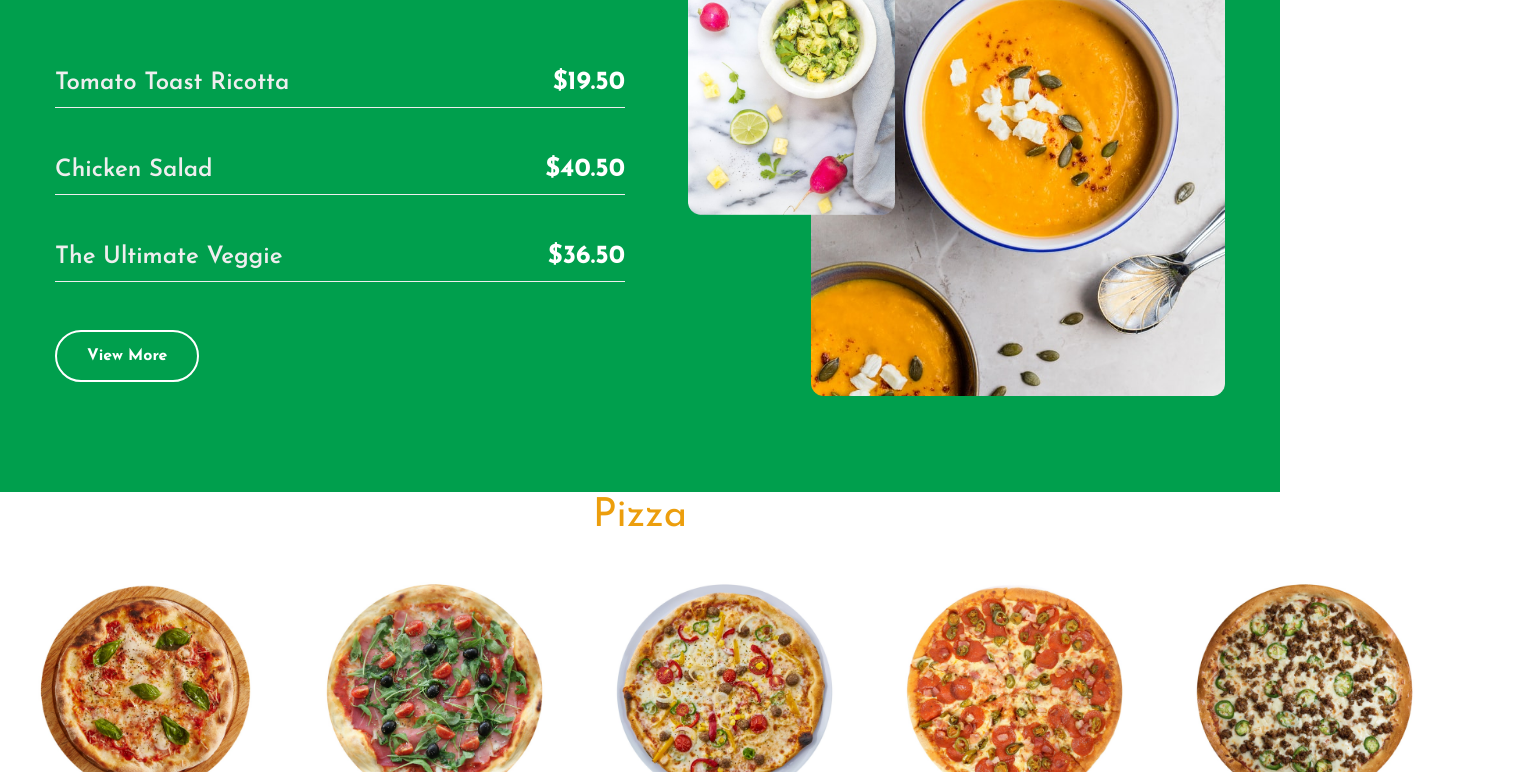
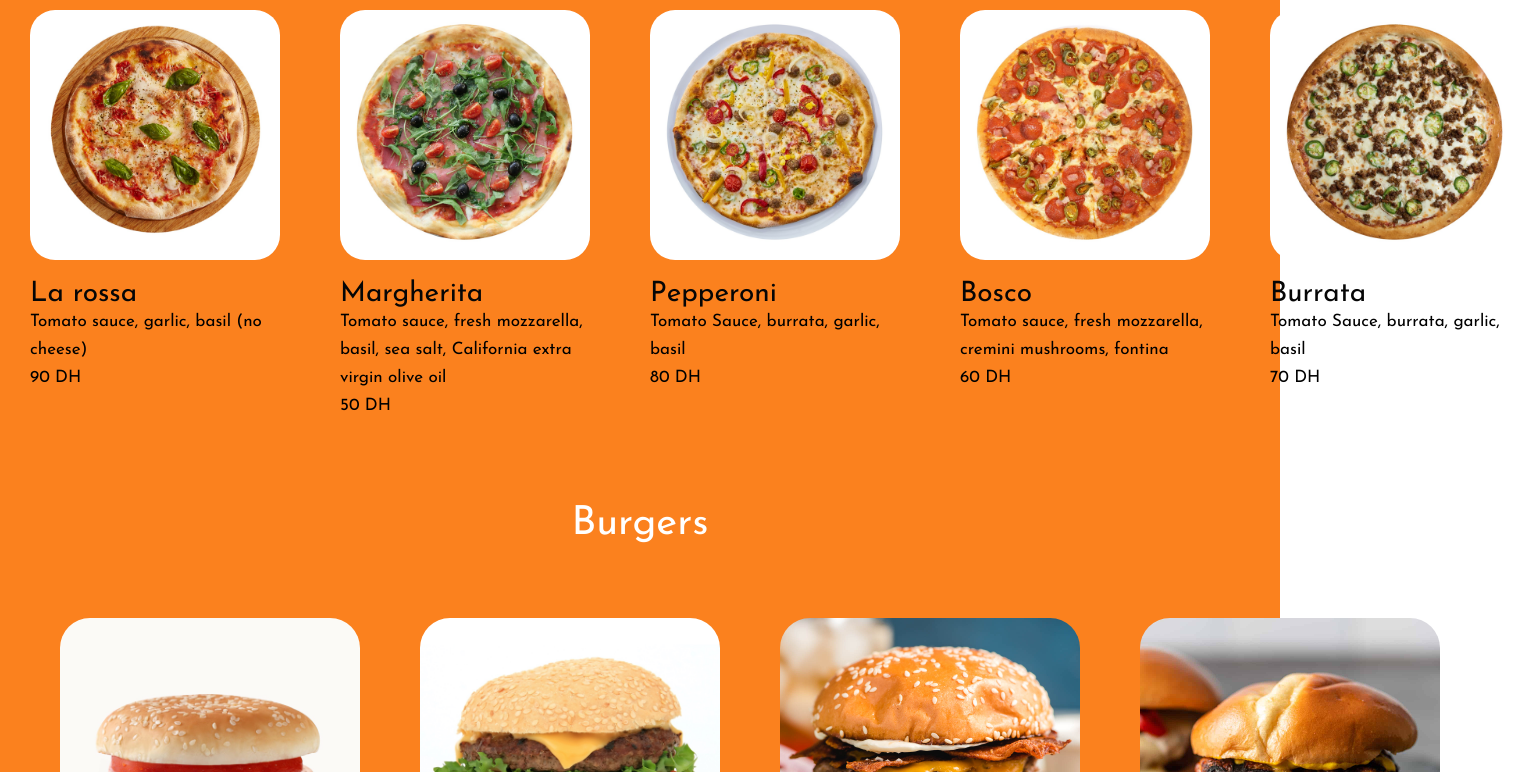
Before and after one commit to TERMOUSSI-LAMIAA/Brief1, a plain HTML site: page menu.html in a window 1280 px wide. Shown: the part 218-990 px from the top of the page, 1530 px wide, since content can reach past the window. Drawn offline with Linux system fonts and the light colour scheme.

Commit message:
update menu & contact

```diff
--- a/assets/css/style.css
+++ b/assets/css/style.css
@@ -1,58 +1,78 @@
+@import url("https://fonts.googleapis.com/css2?family=Inter:wght@300;400;500;700&family=Josefin+Sans&family=Playfair+Display&display=swap");
 
-#formulaire-section{
+#formulaire-section {
   padding: 100px 10px 20px 20px;
-    background-color: rgb(240, 162, 17);
-    font-family: 'Josefin Sans', sans-serif;
+  background-color: #fb811e;
+  font-family: "Josefin Sans", sans-serif;
   color: rgb(0, 0, 0);
-    display:flex;
+  display: flex;
 }
-.div-form{
+.div-form {
   padding-bottom: 20px;
   justify-content: space-between;
   margin-left: 150px;
 }
-.div-form iframe{
-    margin-top:50px;
+.div-form iframe {
+  margin-top: 50px;
 }
-.div-form h2{
-    color:rgb(1, 87, 1);
+.div-form h2 {
+  color: rgb(1, 87, 1);
 }
-.titre{
+.titre {
   padding-top: 10px;
   text-align: center;
 }
-.div-plat{
-    display:flex;
-
+.div-plat {
+  display: flex;
+  justify-content: space-evenly;
 }
-.plat{
+#div-plat-salad,
+#div-plat-burger {
+  padding: 30px;
+}
+.plat {
+  color: #000000;
   justify-content: space-between;
-    margin: 20px ;
+  margin: 20px;
+  font-family: "Josefin Sans", sans-serif;
+  padding: 10px;
 }
-.section-menu h1{
-    color:rgb(236, 158, 13)
+.plat p {
+  color: #000000;
 }
-.section-menu img{
+.section-menu h1 {
+  color: rgb(255, 255, 255);
+  font-family: "Josefin Sans", sans-serif;
+  margin-top: 50px;
+}
+.section-menu {
+  padding-top: 7%;
+  background-color: #fb811e;
+}
+.section-menu img {
   border-radius: 10%;
   margin-top: 20px;
   margin-bottom: 20px;
 }
 input[type="submit"] {
-    background-color:rgb(1, 87, 1);
+  background-color: #009f4d;
+  font-size: large;
   color: #fff;
   padding: 20px 60px;
   border: none;
   border-radius: 5px;
   cursor: pointer;
-    margin-left:50px;
+  margin-left: 50px;
 }
 .div-form input[type="date"],
 .div-form input[type="number"],
 .div-form input[type="tel"],
 .div-form input[type="text"] {
+  height: 40px;
   width: 80%;
+  border-radius: 30px;
 }
-@media screen and (max-width: 768px){
+@media screen and (max-width: 768px) {
   body {
     font-size: 16px;
   }
--- a/menu.html
+++ b/menu.html
@@ -5,10 +5,11 @@
     <!-- Required meta tags -->
     <meta charset="utf-8">
     <meta name="viewport" content="width=device-width, initial-scale=1, shrink-to-fit=no">
-    <title>Food & Drinks - Menu   </title>
-    <meta name="description" content="Welcome to Food & Drinks.Explore a diverse menu featuring tantalizing appetizers and mouthwatering entrees, each dish is meticulously prepared using the freshest, locally-sourced ingredients."/>
+    <title>Food & Drinks - Menu </title>
+    <meta name="description"
+        content="Welcome to Food & Drinks.Explore a diverse menu featuring tantalizing appetizers and mouthwatering entrees, each dish is meticulously prepared using the freshest, locally-sourced ingredients." />
     <mete name="keywords" content="Local Ingredients,Tea Varieties,Brunch Ideas" />
-    <meta name="author" content="Bistros restaurant"/>
+    <meta name="author" content="Bistros restaurant" />
     <!-- google-fonts -->
     <link href="//fonts.googleapis.com/css2?family=Josefin+Sans:wght@100;200;300;400;500;600;700&display=swap"
         rel="stylesheet">
@@ -17,6 +18,7 @@
     <link rel="stylesheet" href="assets/css/style-starter.css">
     <link rel="stylesheet" href="assets/css/style.css">
 </head>
+
 <body>
     <!--header-->
     <header id="site-header" class="fixed-top" style="background-color:rgb(17, 111, 50);">
@@ -36,15 +38,15 @@
                     <span class="navbar-toggler-icon fa icon-expand fa-bars"></span>
                     <span class="navbar-toggler-icon fa icon-close fa-times"></span>
                 </button>
-                    <div class="collapse navbar-collapse" id="navbarTogglerDemo02" >
+                <div class="collapse navbar-collapse" id="navbarTogglerDemo02">
                     <ul class="navbar-nav ml-lg-auto">
-                        <li class="nav-item active">
+                        <li class="nav-item ">
                             <a class="nav-link" href="index.html">Home <span class="sr-only">(current)</span></a>
                         </li>
                         <li class="nav-item">
                             <a class="nav-link" href="about.html">About Us</a>
                         </li>
-                        <li class="nav-item">
+                        <li class="nav-item active">
                             <a class="nav-link" href="menu.html">Menu</a>
                         </li>
                         <li class="nav-item">
@@ -84,57 +86,7 @@
     </header>
     <!--//header-->
 
-    <!-- dishes section -->
-    <section class="w3l-recipes py-5" id="menu">
-        <div class="container py-md-5 py-4">
-            <div class="row">
-                <div class="col-lg-6 recipe-left mb-md-0 mb-5">
-                    <div class="section-heading mb-sm-5 mb-4">
-                        <h3 class="title-style mb-2 text-white">Our Dishes</h3>
-                        <p class="lead text-white">
-                            Sed ut perspiciatis unde omnis iste natus error sit accusantium doloremque,
-                            eaque ipsa quae ab illo inventore.
-                        </p>
-                    </div>
-                    <div class="menu-sec mt-5 pt-md-4">
-                        <div class="row border-dot no-gutters">
-                            <div class="col-8 menu-item-name-home">
-                                <h6>Tomato Toast Ricotta</h6>
-                            </div>
-                            <div class="col-4 menu-item-price-home text-right">
-                                <h6>$19.50</h6>
-                            </div>
-                        </div>
-                    </div>
-                    <div class="menu-sec mt-sm-5 mt-4">
-                        <div class="row border-dot no-gutters">
-                            <div class="col-8 menu-item-name-home">
-                                <h6>Chicken Salad</h6>
-                            </div>
-                            <div class="col-4 menu-item-price-home text-right">
-                                <h6>$40.50</h6>
-                            </div>
-                        </div>
-                    </div>
-                    <div class="menu-sec mt-sm-5 mt-4">
-                        <div class="row border-dot no-gutters">
-                            <div class="col-8 menu-item-name-home">
-                                <h6>The Ultimate Veggie </h6>
-                            </div>
-                            <div class="col-4 menu-item-price-home text-right">
-                                <h6>$36.50</h6>
-                            </div>
-                        </div>
-                    </div>
-                    <a class="btn btn-style-white btn-style-border mt-5" href="about.html">View More</a>
-                </div>
-                <div class="col-lg-6 recipe-right pl-5">
-                    <img src="assets/images/image1.png" alt="" class="img-fluid img-responsive" />
-                </div>
-            </div>
-        </div>
-    </section>
-    <!-- //dishes section -->
+
     <!-- menu section -->
     <section class="section-menu">
         <!-- Pizza -->
@@ -144,93 +96,97 @@
                 <img src="assets/images/la_rossa.jpeg" alt="la_rossa " width="250" height="250">
                 <h3>La rossa</h3>
                 <p>Tomato sauce, garlic, basil (no cheese)</p>
-                <p >90 DH</p>
+                <p>90 DH</p>
             </div>
 
             <div class="plat">
                 <img src="assets/images/margherita.jpeg" alt="margherita" width="250" height="250">
                 <h3>Margherita</h3>
                 <p>Tomato sauce, fresh mozzarella, basil, sea salt, California extra virgin olive oil</p>
-                <p >50 DH</p>
+                <p>50 DH</p>
             </div>
 
             <div class="plat">
                 <img src="assets/images/pepperoni.jpeg" alt="pepperoni" width="250" height="250">
                 <h3>Pepperoni</h3>
                 <p>Tomato Sauce, burrata, garlic, basil</p>
-                <p >80 DH</p>
+                <p>80 DH</p>
             </div>
             <div class="plat">
-                <img src="assets/images/bosco.jpeg" alt="bosco"  width="250" height="250">
+                <img src="assets/images/bosco.jpeg" alt="bosco" width="250" height="250">
                 <h3>Bosco</h3>
                 <p>Tomato sauce, fresh mozzarella, cremini mushrooms, fontina</p>
-                <p >60 DH</p>
+                <p>60 DH</p>
             </div>
             <div class="plat">
                 <img src="assets/images/burrata.jpeg" alt="burrata" width="250" height="250">
                 <h3>Burrata</h3>
                 <p>Tomato Sauce, burrata, garlic, basil</p>
-                <p >70 DH</p>
+                <p>70 DH</p>
             </div>
         </div>
         <!-- Burgers -->
         <h1 class="titre">Burgers</h1>
-        <div class="div-plat">
+        <div class="div-plat" id="div-plat-burger">
             <div class="plat">
                 <img src="assets/images/hamburger.jpeg" alt="hamburger" width="300" height="300">
                 <h3>Hamburger</h3>
-                <p>Single or Double Choice of lettuce, tomato, pickle or onion. Add cheese or all-natural applewood smoked bacon.</p>
-                <p >40 DH</p>
+                <p>Single or Double Choice of lettuce, tomato, pickle or onion. Add cheese or all-natural applewood
+                    smoked bacon.</p>
+                <p>40 DH</p>
             </div>
 
             <div class="plat">
                 <img src="assets/images/cheeseburger.jpeg" alt="cheeseburger" width="300" height="300">
                 <h3>Cheeseburger</h3>
                 <p>Cheeseburger and a Shroom Burger topped with lettuce, tomato</p>
-                <p >60 DH</p>
+                <p>60 DH</p>
             </div>
 
             <div class="plat">
                 <img src="assets/images/double-hamburger.jpg" alt="double-hamburger" width="300" height="300">
                 <h3>Double-hamburger</h3>
-                <p>Double Choice of lettuce, tomato, pickle or onion. Add cheese or all-natural applewood smoked bacon.</p>
-                <p >80 DH</p>
+                <p>Double Choice of lettuce, tomato, pickle or onion. Add cheese or all-natural applewood smoked bacon.
+                </p>
+                <p>80 DH</p>
             </div>
             <div class="plat">
                 <img src="assets/images/turkry_burger.jpg" alt="turkey_burger" width="300" height="300">
                 <h3>Turkey_burger</h3>
                 <p>sautéed onions, jalapenos, pepperjack cheese, and chipotle mayo</p>
-                <p >55 DH</p>
+                <p>55 DH</p>
             </div>
         </div>
         <!-- Salads -->
         <h1 class="titre">Salads</h1>
-        <div class="div-plat">
+        <div class="div-plat" id="div-plat-salad">
             <div class="plat">
                 <img src="assets/images/Beet Salad.jpg" alt="Beet" width="300" height="300">
                 <h3>Beet Salad</h3>
                 <p>Red beets, goat cheese, arugula, endive & pistachio lemon honey dressing</p>
-                <p >45 DH</p>
+                <p>45 DH</p>
             </div>
 
             <div class="plat">
                 <img src="assets/images/Brussels Sprouts Salad.jpeg" alt="Brussels" width="300" height="300">
                 <h3>Brussels Sprouts Salad</h3>
                 <p>Thin sliced Brussels sprouts, avocado & Parmigiano Reggiano, fresh lemon, salt & pepper</p>
-                <p >60 DH</p>
+                <p>60 DH</p>
             </div>
 
             <div class="plat">
                 <img src="assets/images/Goat Cheese & Spinach Salad.jpeg" alt="Spinach" width="300" height="300">
                 <h3>Goat Cheese & Spinach Salad</h3>
                 <p>Warm goat cheese, baby spinach, honey & roasted pine nuts</p>
-                <p >55 DH</p>
+                <p>55 DH</p>
             </div>
             <div class="plat">
-                <img src="assets/images/serafina-chicken-salad-menuitem-66335085-726.webp" alt="chicken" width="300" height="300">
+                <img src="assets/images/serafina-chicken-salad-menuitem-66335085-726.webp" alt="chicken" width="300"
+                    height="300">
                 <h3>Serafina Chicken Salad</h3>
-                <p>Grilled organic chicken breast, romaine & mesclun, sun dried tomatoes, raisins & pine nuts, pesto dressing</p>
-                <p >40 DH</p>
+                <p>Grilled organic chicken breast, romaine & mesclun, sun dried tomatoes, raisins & pine nuts, pesto
+                    dressing</p>
+                <p>40 DH</p>
             </div>
         </div>
         <!-- Drinks -->
@@ -240,34 +196,34 @@
                 <img src="assets/images/americano.jpg" alt="americano" width="300" height="300">
                 <h3>Americano</h3>
                 <p>Espresso, Water</p>
-                <p >20 DH</p>
+                <p>20 DH</p>
             </div>
 
             <div class="plat">
                 <img src="assets/images/juice.jpg" alt="juice" width="300" height="300">
                 <h3>Juice</h3>
                 <p>Orange / Apple</p>
-                <p >25 DH</p>
+                <p>25 DH</p>
             </div>
 
             <div class="plat">
                 <img src="assets/images/tea.webp" alt="tea" width="300" height="300">
                 <h3>Tea</h3>
                 <p>Black / Green / White / Fruit</p>
-                <p >15 DH</p>
+                <p>15 DH</p>
             </div>
             <div class="plat">
                 <img src="assets/images/latte.webp" alt="latte" width="300" height="300">
                 <h3>Latte</h3>
                 <p>Latte</p>
-                <p >15 DH</p>
+                <p>15 DH</p>
             </div>
         </div>
 
     </section>
     <!-- //menu section -->
     <!-- footer -->
-    <footer class="w3l-footer-29-main"  id="contact">
+    <footer class="w3l-footer-29-main" id="contact">
         <div class="footer-29-w3l py-5">
             <div class="container pt-md-5 pt-4">
                 <div class="w3l-footer-texthny-inf">
@@ -329,7 +285,7 @@
                     <div class="row bottom-copies pt-md-5 pt-4 mt-md-5 mt-4">
                         <p class="col-lg-8 copy-footer-29">© 2021 Bistros. All rights reserved. Design by <a
                                 href="https://  .com/" target="_blank">
-                                  </a></p>
+                            </a></p>
 
                         <div class="col-lg-4 footer-list-29 mt-lg-0 mt-md-4 mt-2">
                             <ul class="d-flex text-lg-right">
```
Also changed, not shown: about.html (+10 -6 lines), contact.html (+11 -11 lines). Lines whose indentation alone changed are shown as unchanged.
